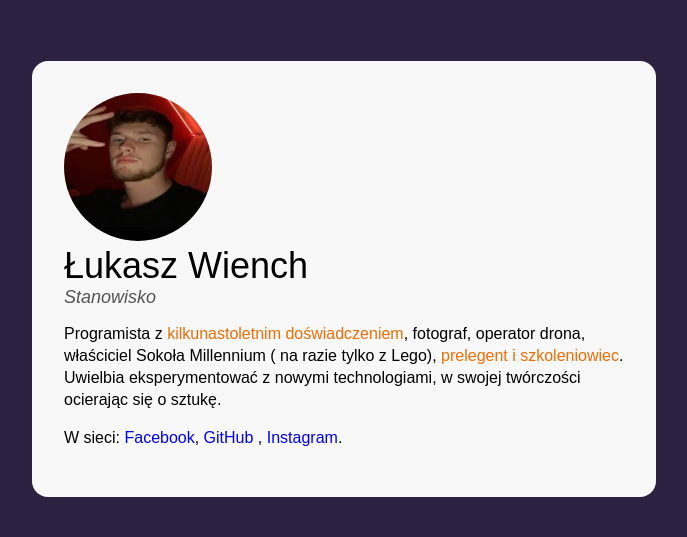
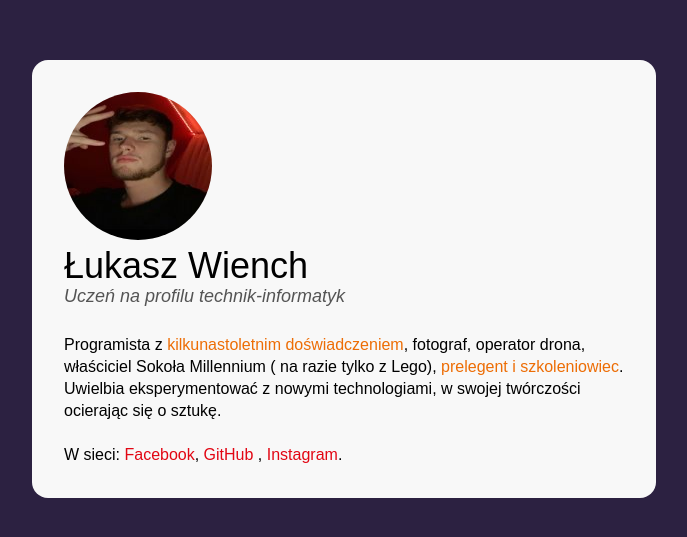
Before and after one commit to lukaszwiench/business-card, a plain HTML site: page index.html in a window 1280 px wide. Shown: the part 129-666 px from the top of the page, without its empty margins (296-983 px from the left). Drawn offline with Linux system fonts and the light colour scheme.

Commit message:
complete styles

```diff
--- a/CSS/style.css
+++ b/CSS/style.css
@@ -37,6 +37,15 @@ body {
 .person__description{
     font-size: 16px;
     line-height: 22px;
+    margin:0;
+}
+
+.person__description--with-margin{
+  margin-bottom: 22px;
+}
+
+.person__info{
+  margin-bottom: 27px;
 }
 
 .person__name{
@@ -59,4 +68,5 @@ font-weight: normal;
 
 .person__link{
   text-decoration: none;
+  color:#E20613;
 }
--- a/index.html
+++ b/index.html
@@ -13,9 +13,9 @@
         <img src="img/zdjecie.jpg" class="person person__img" />
         <header class="person__info">
           <h1 class="person__name">Łukasz Wiench</h1>
-          <p class="person__position">Stanowisko</p>
+          <p class="person__position">Uczeń na profilu technik-informatyk</p>
         </header>
-        <p class="person__description">
+        <p class="person__description person__description--with-margin">
           Programista z <strong class="special"> kilkunastoletnim doświadczeniem</strong>, fotograf, operator
           drona, właściciel Sokoła Millennium ( na razie tylko z Lego),
           <strong class="special">prelegent i szkoleniowiec</strong>. Uwielbia eksperymentować z nowymi
```
